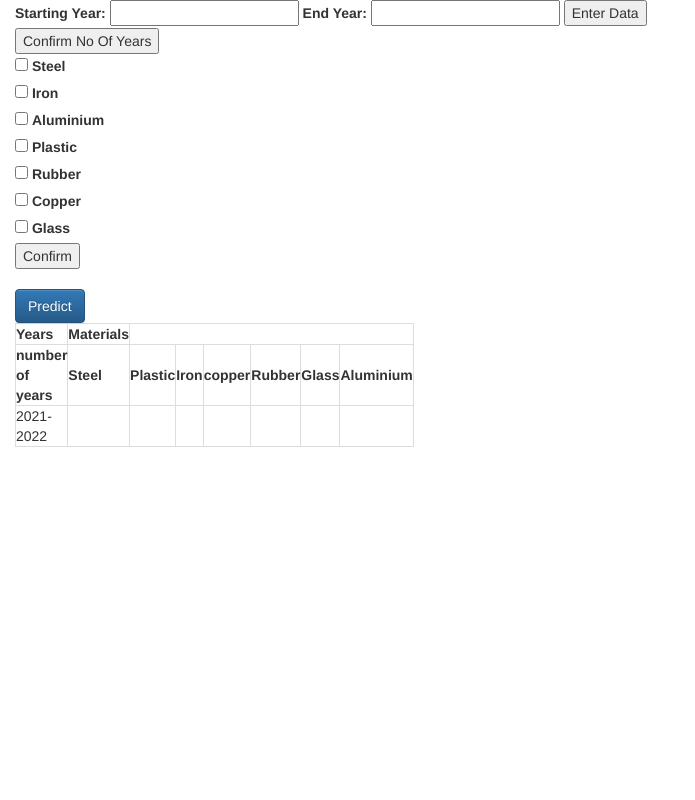
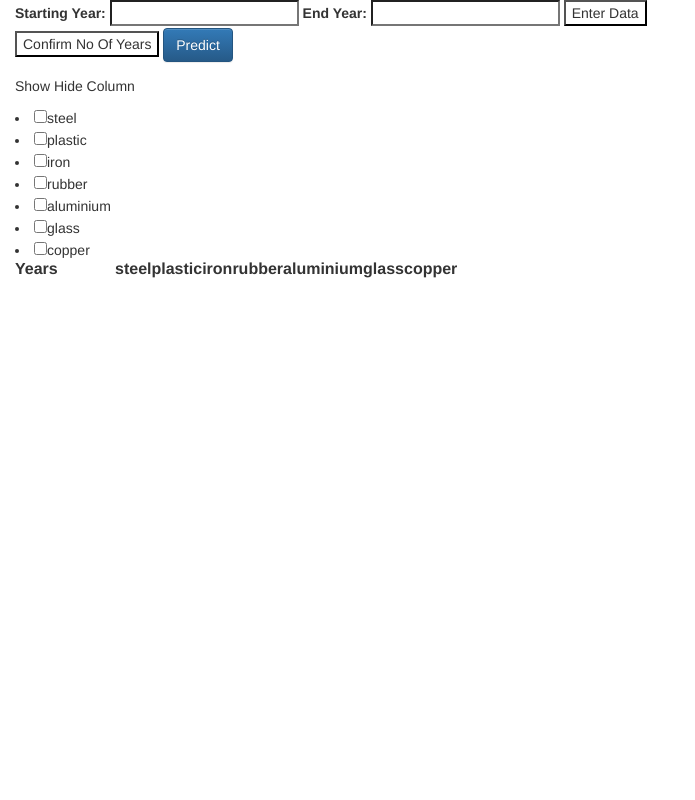
Before and after one commit to pratik4999/project1, a Flask app: page / in a window 1280 px wide. Shown: the whole page, without its empty margins (0-695 px from the left). Run offline with Flask 2, Linux system fonts and the light colour scheme; lists and menus that the app fills with data are empty; parts of the project's set-up code (start-up, migrations or seed data) failed here and were passed over; some libraries are stand-ins or nearby versions.

Commit message:
first commit

```diff
--- a/model/app.py
+++ b/model/app.py
@@ -38,7 +38,11 @@
         for i in range(0,difference+1):
             res = (str(s)+str(i))
             result.append(request.form[res])
+
         # result_lenght = len(result)
+        print(result)
+        years_output = []
+        years_output = result
 
         steel_output = []
         plastics_output = []
@@ -47,8 +51,20 @@
         aluminium_output = []
         glass_output = []
         copper_output = []
+        years_output = []
 
-        # result_length =  len(result)
+        years = []
+        start = int(startYear)
+        end = int(endYear)
+
+        next = (start % 100) + 1
+        snext = ''
+        while start <= end:
+            snext = str(start) +'-'+ str(format(next, '02d'))
+            years.append(snext)
+            start += 1
+            next += 1
+
 
         for i in result:
             steel = steel_model.predict([[i]])
@@ -71,6 +87,8 @@
 
             copper = copper_model.predict([[i]])
             copper_output.append(copper[0][0].round(2))
+
+            years_predict = []
             steel_predict = []
             plastic_predict = []
             iron_predict = []
@@ -79,6 +97,8 @@
             glass_predict = []
             copper_predict = []
 
+
+            years_predict =result
             steel_predict = steel_output
             plastic_predict = plastics_output
             iron_predict = iron_output
@@ -87,6 +107,9 @@
             glass_predict = glass_output
             copper_predict = copper_output
 
+
+
+            # print(years)
             print("All Output's")
             print(steel_predict)
             print(plastic_predict)
@@ -95,41 +118,55 @@
             print(aluminium_predict)
             print(glass_predict)
             print(copper_predict)
+            print(years_predict)
 
+            # steel_list = list(itertools.product(steel_predict))
+            # plastic_list = list(itertools.product(plastic_predict))
+            # iron_list = list(itertools.product(iron_predict))
+            # rubber_list = list(itertools.product(rubber_predict))
+            # aluminium_list = list(itertools.product(aluminium_predict))
+            # glass_list = list(itertools.product(glass_predict))
+            # copper_list = list(itertools.product(copper_predict))
+            # years_list = list(itertools.product(years_predict))
+            # steel_table = ' '.join(steel_predict)
+            # loop = 1
 
         return render_template("index.html",
                                 startYear=" Your Starting Year for Prediction is {} ".format(startYear),
                                 endYear="Your Ending Year for Prediction is {} ".format(endYear),
 
-                                steel=' {} '.format(steel_predict),
+                                steel_to_render = steel_predict ,
+                                plastic_to_render = str(plastic_predict)[2:-3],
+                                iron_to_render = str(iron_predict)[2:-3],
 
-                                 plastics='{} '.format(plastic_predict),
+                                rubber_to_render = str(rubber_predict)[1:-1],
+                                aluminium_to_render = str(aluminium_predict)[1:-1],
+                                glass_to_render = str(glass_predict)[1:-1],
+                                copper_to_render = str(copper_predict)[1:-1],
+                                years_to_render = str(years)[1:-1],
+                                # years_to_render = years_list,
+                                # loop = loop,
+                                # year = '{} '.format(years),
 
-                                 iron=' {} '.format(iron_predict),
+                                # steel ='{}  '.format(steel_table),
 
-                                 rubber='{} '.format(rubber_predict),
+                                # plastics=' {}  '.format(plastic_predict),
 
-                                 aluminium=' {} '.format(aluminium_predict),
+                                # iron=' {} '.format(iron_predict),
 
-                                 glass=' {} '.format(glass_predict),
+                                # rubber=' {} '.format(rubber_predict),
+
+                                # aluminium=' {} '.format(aluminium_predict),
+
+                                # glass=' {} '.format(glass_predict),
 
                                 # diff="Year Difference is {}".format(difference),
-                                 copper='{}'.format(copper_predict)
 
+                                # copper=' {} tonnes'.format(copper_predict)
 
                             )
 
 
 
-
-# @app.route('/predict/<string:dataToBeSend>',methods=['POST'])
-# def ProcessdataToBeSend(dataToBeSend):
-#     dataToBeSend = json.loads(dataToBeSend)
-#     namesofdata = dataToBeSend
-#     print()
-#     print(namesofdata)
-#     print()
-#     return('/')
-
 if __name__ == '__main__':
    app.run(use_reloader = True,debug=True)
--- a/model/static/script.js
+++ b/model/static/script.js
@@ -1,4 +1,3 @@
-
 var totalYears;
 var startYear;
 let endYear;
@@ -24,6 +23,7 @@
     if( endYear  <  startYear ) {
         alert("You Have Not Entered Valid Year");
     } else {
+
     difference = parseInt(endYear) - parseInt(startYear);
     console.log("Total Number of Column is"+difference);
      totalYears = difference;
@@ -84,12 +84,58 @@
 
 
 
-function confirmMaterial() {
-    var values = [].filter.call(document.getElementsByName('checked_values'), function(c) {
-        return c.checked;
-      }).map(function(c) {
-        return c.value;
-      });
-      document.getElementById('show').innerText = JSON.stringify('You Have Selected'+values).toString();
+// function confirmMaterial() {
+//     var values = [].filter.call(document.getElementsByName('checked_values'), function(c) {
+//         return c.checked;
+//       }).map(function(c) {
+//         return c.value;
+//       });
+//       document.getElementById('show').innerText = JSON.stringify('You Have Selected'+values).toString();
 
+// }
+
+
+
+
+// $("input :checkbox ").attr("checked",false).click(function()
+// {
+//     var shcolumn="."+$(this).attr("name");
+//     $ (shcolumn).toggle();
+// }
+
+
+// function confirmMaterial() {
+//     $("input :checkbox ").attr("checked",false).click(function()
+// {
+//     var shcolumn="."+$(this).attr("name");
+//     $ (shcolumn).toggle();
+// })
+// }
+
+
+
+function hide_show_table(col_name)
+{
+ var checkbox_val=document.getElementById(col_name).value;
+ if(checkbox_val=="hide")
+ {
+  var all_col=document.getElementsByClassName(col_name);
+  for(var i=0;i<all_col.length;i++)
+  {
+   all_col[i].style.display="none";
+  }
+  document.getElementById(col_name+"_head").style.display="none";
+  document.getElementById(col_name).value="show";
+ }
+
+ else
+ {
+  var all_col=document.getElementsByClassName(col_name);
+  for(var i=0;i<all_col.length;i++)
+  {
+   all_col[i].style.display="table-cell";
+  }
+  document.getElementById(col_name+"_head").style.display="table-cell";
+  document.getElementById(col_name).value="hide";
+ }
 }
--- a/model/static/style.css
+++ b/model/static/style.css
@@ -0,0 +1,13 @@
+* {
+    background-color:#fff;
+}
+
+h4 {
+    background-color: #fff;
+}
+
+
+.CarsInput {
+    background-color: greenyellow;
+    font-size: larger;
+}
--- a/model/templates/index.html
+++ b/model/templates/index.html
@@ -1,4 +1,4 @@
-<!DOCTYPE html>
+
 <html lang="en">
     <head>
 
@@ -58,58 +58,63 @@
                                 <span id="data"> </span>
                             </div>
             <button type="button" onclick="TotalYears()"> Confirm No Of Years </button>
-
-        <div class="checkboxes">
+<!--
+            <div class="checkboxes"> -->
                 <!-- Steel -->
-            <input type="checkbox" id="steel" name="checked_values" value="Steel">
+                <!-- <input type="checkbox" id="steel" name="checked_values" value="Steel">
                 <label for="material_steel"> Steel </label>
-            <br>
+                <br> -->
                 <!-- Iron -->
-            <input type="checkbox" id="iron" name="checked_values" value="Iron">
+                <!-- <input type="checkbox" id="iron" name="checked_values" value="Iron">
                 <label for="material_iron"> Iron </label>
-            <br>
+                <br> -->
                 <!-- Aluminium -->
-            <input type="checkbox" id="aluminium" name="checked_values" value="Aluminium">
+                <!-- <input type="checkbox" id="aluminium" name="checked_values" value="Aluminium">
                 <label for="material_aluminium"> Aluminium  </label>
-            <br>
+                <br> -->
                 <!-- Plastic -->
-            <input type="checkbox" id="plastic" name="checked_values" value="Plastic">
+                <!-- <input type="checkbox" id="plastic" name="checked_values" value="Plastic">
                 <label for="material_plastic"> Plastic  </label>
-            <br>
+                <br> -->
                 <!-- Rubber -->
-            <input type="checkbox" id="rubber" name="checked_values" value="Rubber">
+                <!-- <input type="checkbox" id="rubber" name="checked_values" value="Rubber">
                 <label for="material_rubber"> Rubber  </label>
-            <br>
+                <br> -->
                 <!-- Copper -->
-            <input type="checkbox" id="copper" name="checked_values" value="Copper">
+                <!-- <input type="checkbox" id="copper" name="checked_values" value="Copper">
                 <label for="material_copper"> Copper  </label>
-            <br>
+                <br> -->
                 <!-- Glass -->
-            <input type="checkbox" id="glass" name="checked_values" value="Glass">
+                <!-- <input type="checkbox" id="glass" name="checked_values" value="Glass">
                 <label for="material_glass"> Glass </label>
                 <br>
+     -->
+
+
+                <!-- <button   type="button"  onclick="confirmMaterial()" > Confirm </button>
+                <div id="show">  </div>
+                <br> -->
 
 
 
-            <button   type="button"  onclick="confirmMaterial()" > Confirm </button>
-            <div id="show">  </div>
-            <br>
                 <!-- Predict Button -->
                <button type="submit" class="btn btn-primary"> Predict </button>
             </div>
         </form>
              <div class="container-fluid">
-         <!-- {{ result1 }}</h4>
-        {{ result2 }}</h4>
-      <h4>{{ steel }}</h4>
-        <h4>{{ plastics }}</h4>
+             <!-- <h4>  {{ result1 }}</h4>
+            <h4>  {{ result2 }}</h4> -->
+             <!-- <h4>{{ steel }}</h4> -->
+            <!-- <h4>{{ plastics }}</h4>
             <h4>{{ iron }}</h4>
             <h4>{{ rubber }}</h4>
             <h4>{{ aluminium }}</h4>
             <h4>{{ glass }}</h4>
-        <h4>{{ copper }}</h4> -->
+            <h4>{{ copper }}</h4>   -->
 
+            <!-- {% block content %}
             <table class="table-bordered">
+
                 <col>
                 <col>
                 <col>
@@ -122,26 +127,96 @@
 
                 </tr>
                 <tr>
-                <th scope="col"> number of years</th>
+                    <th scope="col"> Years </th>
                     <th scope="col">Steel</th>
                     <th scope="col">Plastic</th>
                     <th scope="col">Iron</th>
-                <th scope="col">copper</th>
                     <th scope="col">Rubber</th>
+                    <th scope="col">Aluminium</th>
                     <th scope="col">Glass</th>
-                <th scope="col">Aluminium</th>
+                    <th scope="col">Copper</th>
+
+
                 </tr>
                 <tr>
-                <td style="width :0px;">  2021-2022 </td>
-                <td style="width :0px;">   {{ steel }}  </td>
-                <td style="width :0px;">  {{ plastics }}  </td>
-                <td style="width :0px;">  {{ iron }}   </td>
-                <td style="width :0px;">  {{ copper }}   </td>
-                <td style="width :0px;"> {{ rubber }} </td>
-                <td style="width :0px;"> {{ glass }} </td>
-                <td style="width :0px;"> {{ aluminium }} </td>
+                    <td style="width: 100px;"> {{years_to_render}}  </td>
+                    <td style="width :0px;">   {{steel_to_render}}  </td>
+                    <td style="width :0px;">  {{plastic_to_render}}  </td>
+                    <td style="width :0px;">  {{iron_to_render}}  </td>
+                    <td style="width :0px;">  {{rubber_to_render}}  </td>
+                    <td style="width :0px;">  {{aluminium_to_render}}  </td>
+                    <td style="width :0px;">  {{glass_to_render}}  </td>
+                    <td style="width :0px;">  {{copper_to_render}}  </td>
+                </tr>
+
+            </table>
+            {% endblock %} -->
+
+
+
+
+
+
+
+
+
+
+
+
+
+
+
+
+
+
+
+
+
+
+
+
+
+                    <div id="checkbox_div">
+                     <p>Show Hide Column</p>
+                     <li><input type="checkbox" value="hide" id="steel_col" onchange="hide_show_table(this.id);">steel</li>
+                     <li><input type="checkbox" value="hide" id="plastic_col" onchange="hide_show_table(this.id);">plastic</li>
+                     <li><input type="checkbox" value="hide" id="iron_col" onchange="hide_show_table(this.id);">iron</li>
+                     <li><input type="checkbox" value="hide" id="rubber_col" onchange="hide_show_table(this.id);">rubber</li>
+                     <li><input type="checkbox" value="hide" id="aluminium_col" onchange="hide_show_table(this.id);">aluminium</li>
+                     <li><input type="checkbox" value="hide" id="glass_col" onchange="hide_show_table(this.id);">glass</li>
+                     <li><input type="checkbox" value="hide" id="copper_col" onchange="hide_show_table(this.id);">copper</li>
+                    </div>
+
+            <table class="table-bordered">
+
+                    <table id="employee_table" >
+                    <tr>
+
+                     <th scope="col"> Years </th>
+                     <th id="steel_col_head" scope="col">steel</th>
+                     <th id="plastic_col_head">plastic</th>
+                     <th id="iron_col_head">iron</th>
+                     <th id="rubber_col_head">rubber</th>
+                     <th id="aluminium_col_head">aluminium</th>
+                     <th id="glass_col_head">glass</th>
+                     <th id="copper_col_head">copper</th>
+                    </tr>
+
+                    <tr>
+                        <td style="width: 100px;"> {{years_to_render}}  </td>
+                     <td class="steel_col"  style="width: 0px;" >{{steel_to_render}}</td>
+                     <td class="plastic_col" style="width: 0px;"> {{plastic_to_render}} </td>
+                     <td class="iron_col" style="width: 0px;">  {{iron_to_render}}</td>
+                     <td class="rubber_col" style="width: 0px;">  {{rubber_to_render}}</td>
+                     <td class="aluminium_col" style="width: 0px;">  {{aluminium_to_render}}</td>
+                     <td class="glass_col" style="width: 0px;"> {{glass_to_render}} </td>
+                     <td class="copper_col" style="width: 0px;">  {{copper_to_render}} </td>
                     </tr>
                     </table>
+
+
+
+
         </div>
     </body>
     </html>
```
Lines whose indentation alone changed are shown as unchanged.
